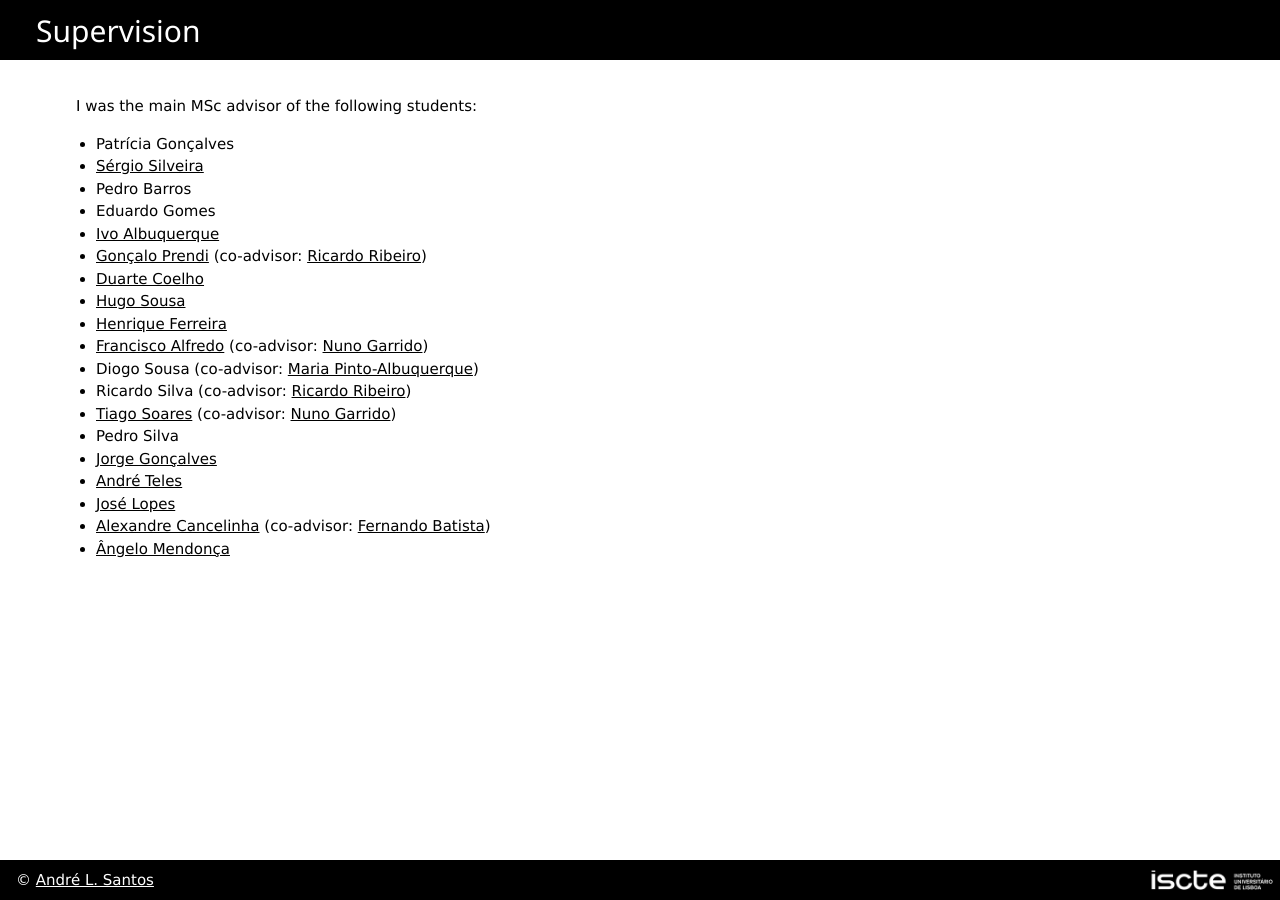
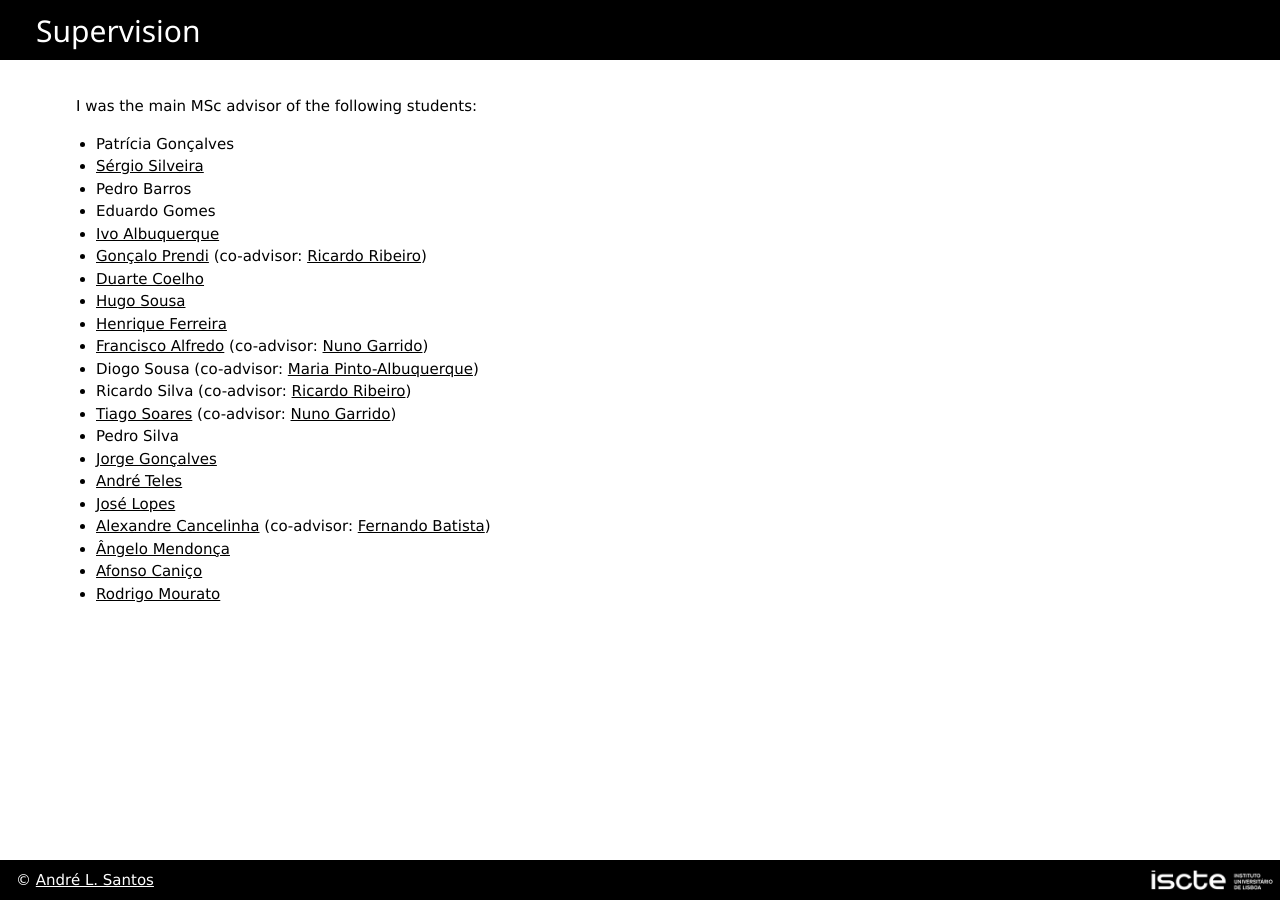
Before and after one commit to andre-santos-pt/andre-santos-pt.github.io, a Jekyll site: the page built from supervision.md, in a window 1280 px wide. Built offline with Jekyll 4.4.1, drawn with Linux system fonts in a browser that asks for light colours.

Commit message:
Update supervision.md

```diff
--- a/supervision.md
+++ b/supervision.md
@@ -24,3 +24,5 @@ I was the main MSc advisor of the following students:
 - [José Lopes](https://www.linkedin.com/in/jose-fau-lopes/)
 - [Alexandre Cancelinha](https://www.linkedin.com/in/alexandre-cancelinha-9849081a3/) (co-advisor: [Fernando Batista](https://ciencia.iscte-iul.pt/authors/fernando-batista))
 - [Ângelo Mendonça](https://www.linkedin.com/in/ângelo-miguel-de-lima-mendonça-1b657b1b9/)
+- [Afonso Caniço](https://www.linkedin.com/in/afonso-canico/)
+- [Rodrigo Mourato](https://www.linkedin.com/in/rodrigo-mourato-26449b1a3/)
```
